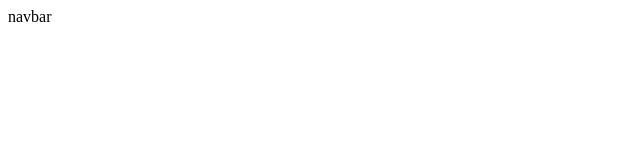
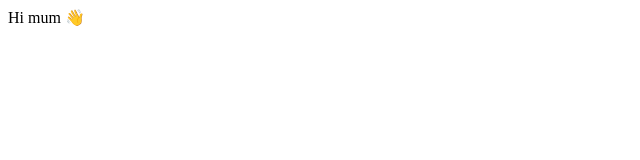
Before and after one commit to Woutermelon/portfolio_website, a plain HTML site: page index.html in a window 1280 px wide. Shown: the full height of the page, 0-640 px from the left. Drawn offline with Linux system fonts and the light colour scheme.

Commit message:
Update index.html
hi mum

```diff
--- a/index.html
+++ b/index.html
@@ -11,9 +11,10 @@
 </head>
 <body>
     <nav>
-        navbar
+        Hi mum &#x1F44B
     </nav>
 
 </body>
 <script src="scripts.js"></script>
+
 </html>
```
